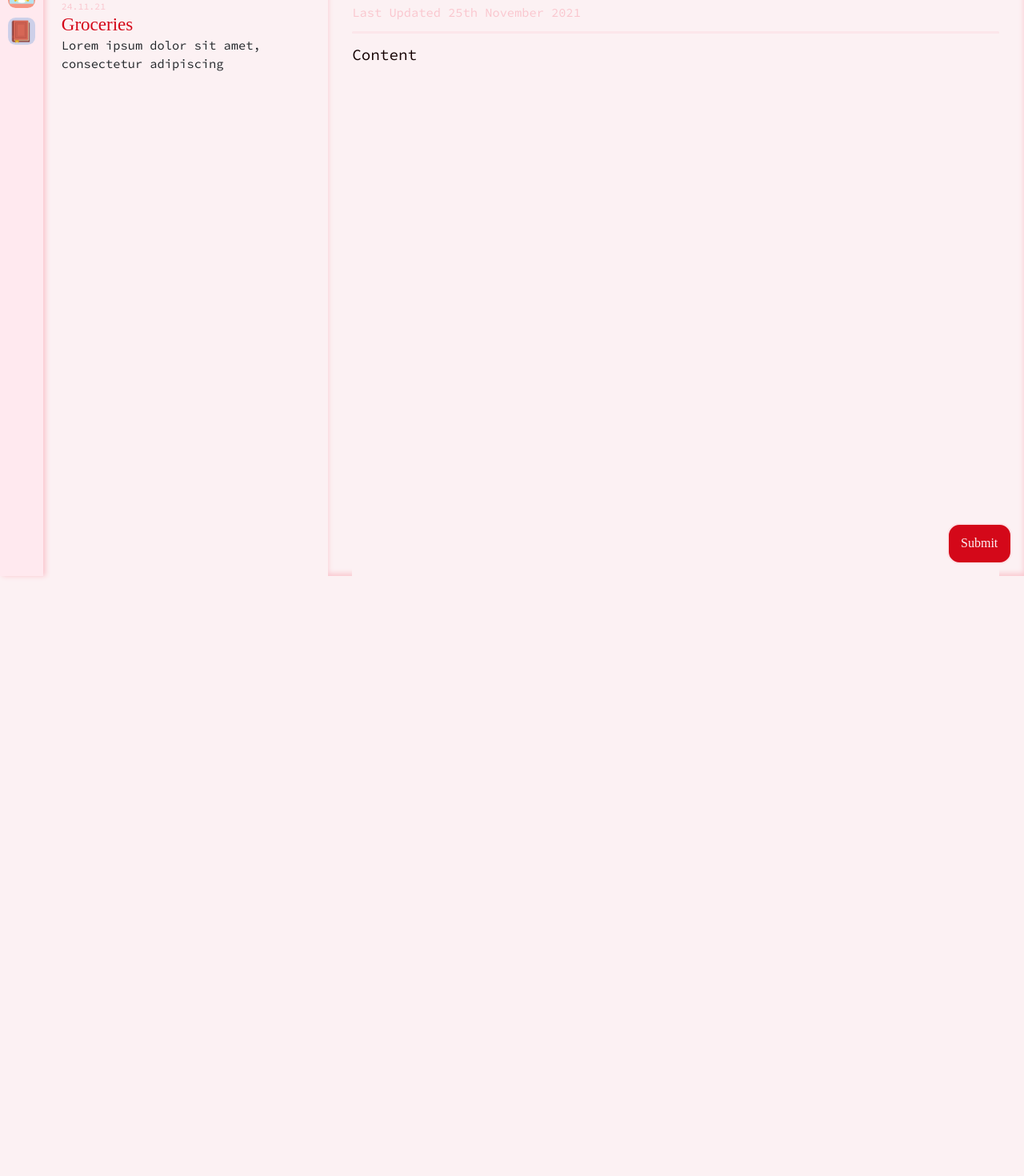
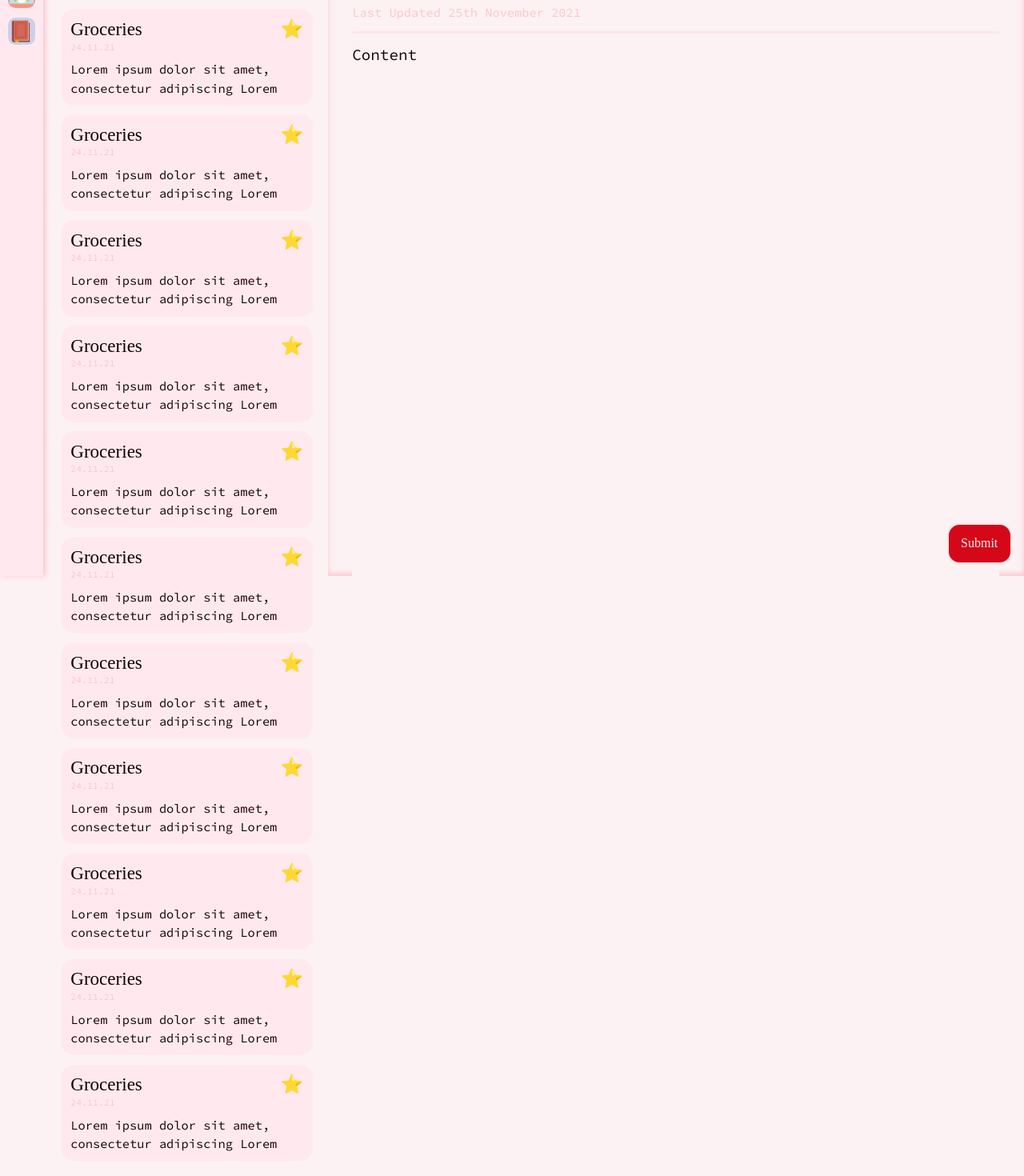
Before and after one commit to jmhar3/DreamJournal_app, a React (Create React App) app: page /newnote in a window 1280 px wide. Shown: the part 80-1550 px from the top of the page at 80% size. Before the commit the page ends 800 px from the top, so only its background shows below. Built offline with nearby package versions, Linux system fonts and the light colour scheme; a web font is replaced by a local one.

Commit message:
set up notepad left panel design

```diff
--- a/src/containers/newNote.js
+++ b/src/containers/newNote.js
@@ -1,36 +1,101 @@
+import NoteForm from './noteForm.js';
+
 const NewNote = () => {
-    // const dateTime = new Date()
-    // const day = dateTime.getDate()
-    // const month = dateTime.getMonth() + 1
-    // const year = dateTime.getFullYear()
-    // const hours = dateTime.getHours() + 1
-    // const minutes = dateTime.getMinutes() + 1
-    // const today = year + "-" + month + "-" + day + "T" + hours + ":" + minutes
-
     return (
         <div id="note">
             <section id="note-left">
                 <h1>Notepad</h1>
                 <div>
+                    <span>
+                        <h3>Groceries</h3>
+                        <h3>⭐</h3>
+                    </span>
                     <p className="label">24.11.21</p>
-                    <h3>Groceries</h3>
-                    <p>Lorem ipsum dolor sit amet, consectetur adipiscing</p>
+                    <p>Lorem ipsum dolor sit amet, consectetur adipiscing Lorem ipsum dolor sit amet, consectetur adipiscing Lorem ipsum dolor sit amet, consectetur adipiscing</p>
+                </div>
+                <div>
+                    <span>
+                        <h3>Groceries</h3>
+                        <h3>⭐</h3>
+                    </span>
+                    <p className="label">24.11.21</p>
+                    <p>Lorem ipsum dolor sit amet, consectetur adipiscing Lorem ipsum dolor sit amet, consectetur adipiscing Lorem ipsum dolor sit amet, consectetur adipiscing</p>
+                </div>
+                <div>
+                    <span>
+                        <h3>Groceries</h3>
+                        <h3>⭐</h3>
+                    </span>
+                    <p className="label">24.11.21</p>
+                    <p>Lorem ipsum dolor sit amet, consectetur adipiscing Lorem ipsum dolor sit amet, consectetur adipiscing Lorem ipsum dolor sit amet, consectetur adipiscing</p>
+                </div>
+                <div>
+                    <span>
+                        <h3>Groceries</h3>
+                        <h3>⭐</h3>
+                    </span>
+                    <p className="label">24.11.21</p>
+                    <p>Lorem ipsum dolor sit amet, consectetur adipiscing Lorem ipsum dolor sit amet, consectetur adipiscing Lorem ipsum dolor sit amet, consectetur adipiscing</p>
+                </div>
+                <div>
+                    <span>
+                        <h3>Groceries</h3>
+                        <h3>⭐</h3>
+                    </span>
+                    <p className="label">24.11.21</p>
+                    <p>Lorem ipsum dolor sit amet, consectetur adipiscing Lorem ipsum dolor sit amet, consectetur adipiscing Lorem ipsum dolor sit amet, consectetur adipiscing</p>
+                </div>
+                <div>
+                    <span>
+                        <h3>Groceries</h3>
+                        <h3>⭐</h3>
+                    </span>
+                    <p className="label">24.11.21</p>
+                    <p>Lorem ipsum dolor sit amet, consectetur adipiscing Lorem ipsum dolor sit amet, consectetur adipiscing Lorem ipsum dolor sit amet, consectetur adipiscing</p>
+                </div>
+                <div>
+                    <span>
+                        <h3>Groceries</h3>
+                        <h3>⭐</h3>
+                    </span>
+                    <p className="label">24.11.21</p>
+                    <p>Lorem ipsum dolor sit amet, consectetur adipiscing Lorem ipsum dolor sit amet, consectetur adipiscing Lorem ipsum dolor sit amet, consectetur adipiscing</p>
+                </div>
+                <div>
+                    <span>
+                        <h3>Groceries</h3>
+                        <h3>⭐</h3>
+                    </span>
+                    <p className="label">24.11.21</p>
+                    <p>Lorem ipsum dolor sit amet, consectetur adipiscing Lorem ipsum dolor sit amet, consectetur adipiscing Lorem ipsum dolor sit amet, consectetur adipiscing</p>
+                </div>
+                <div>
+                    <span>
+                        <h3>Groceries</h3>
+                        <h3>⭐</h3>
+                    </span>
+                    <p className="label">24.11.21</p>
+                    <p>Lorem ipsum dolor sit amet, consectetur adipiscing Lorem ipsum dolor sit amet, consectetur adipiscing Lorem ipsum dolor sit amet, consectetur adipiscing</p>
+                </div>
+                <div>
+                    <span>
+                        <h3>Groceries</h3>
+                        <h3>⭐</h3>
+                    </span>
+                    <p className="label">24.11.21</p>
+                    <p>Lorem ipsum dolor sit amet, consectetur adipiscing Lorem ipsum dolor sit amet, consectetur adipiscing Lorem ipsum dolor sit amet, consectetur adipiscing</p>
+                </div>
+                <div>
+                    <span>
+                        <h3>Groceries</h3>
+                        <h3>⭐</h3>
+                    </span>
+                    <p className="label">24.11.21</p>
+                    <p>Lorem ipsum dolor sit amet, consectetur adipiscing Lorem ipsum dolor sit amet, consectetur adipiscing Lorem ipsum dolor sit amet, consectetur adipiscing</p>
                 </div>
             </section>
             <section id="note-right">
-                <form>
-                    <span>
-                        <input type="text" name="title" placeholder="Title" />
-                        <div id="checkbox-container">
-                            <input id="checkbox" type="checkbox"/>
-                            <label for="checkbox" ></label>
-                        </div>
-                    </span>
-                    <p className="label">Last Updated 25th November 2021</p>
-                    <hr />
-                    <textarea value="Content" />
-                    <input type="submit" value="Submit" className="button" />
-                </form>
+                <NoteForm />
             </section>
         </div>
     )
--- /dev/null
+++ b/src/containers/noteForm.js
@@ -0,0 +1,19 @@
+const NewForm = () => {
+    return (
+    <form>
+        <span>
+            <input type="text" name="title" placeholder="Title" />
+            <div id="checkbox-container">
+                <input id="checkbox" type="checkbox"/>
+                <label for="checkbox" ></label>
+            </div>
+        </span>
+        <p className="label">Last Updated 25th November 2021</p>
+        <hr />
+        <textarea value="Content" />
+        <input type="submit" value="Submit" className="button" />
+    </form>
+    )
+}
+
+export default NewForm;
--- a/src/css/App.css
+++ b/src/css/App.css
@@ -24,6 +24,8 @@ body {
   padding-left: 4.5vw;
   background-color: var(--light);
   height: 100%;
+  overscroll-behavior: none;
+  scroll-behavior: smooth;
 }
 
 /* FONTS */
@@ -217,15 +219,15 @@ input[type=checkbox] {
 }
 
 ::-webkit-scrollbar-track {
-  background: var(--light-colour);
+  background: var(--light);
 }
 
 ::-webkit-scrollbar-thumb {
-  background: var(--super-light-colour);
+  background: var(--strong);
 }
 
 ::-webkit-scrollbar-thumb:hover {
-  background: var(--super-light-mid);
+  background: var(--bold);
 }
 
 /* TRANSITIONS */
--- a/src/css/nav.css
+++ b/src/css/nav.css
@@ -46,6 +46,6 @@ header li {
     border: var(--mid) solid 2px;
 }
 
-header a img:hover {
+header a img:hover, header button img:hover {
     border: var(--strong) solid 2px;
 }
--- a/src/css/new-note.css
+++ b/src/css/new-note.css
@@ -7,6 +7,35 @@
 #note-left {
     width: 32%;
     float: left;
+    overflow: hidden;
+}
+
+#note-left div {
+    margin-top: .9vw;
+    background-color: var(--light-mid);
+    color: var(--dark);
+    padding: .9vw;
+    border-radius: 1.2vw;
+    width: 89%;
+}
+
+#note-left span{
+    display: flex;
+    justify-content: space-between;
+}
+
+#note-left .label {
+    padding-bottom: .6vw;
+    height: fit-content;
+}
+
+#note-left h3 {
+    color: var(--dark);
+}
+
+#note-left p {
+    height: 3.5vw;
+    overflow: clip;
 }
 
 #note-right {
```
